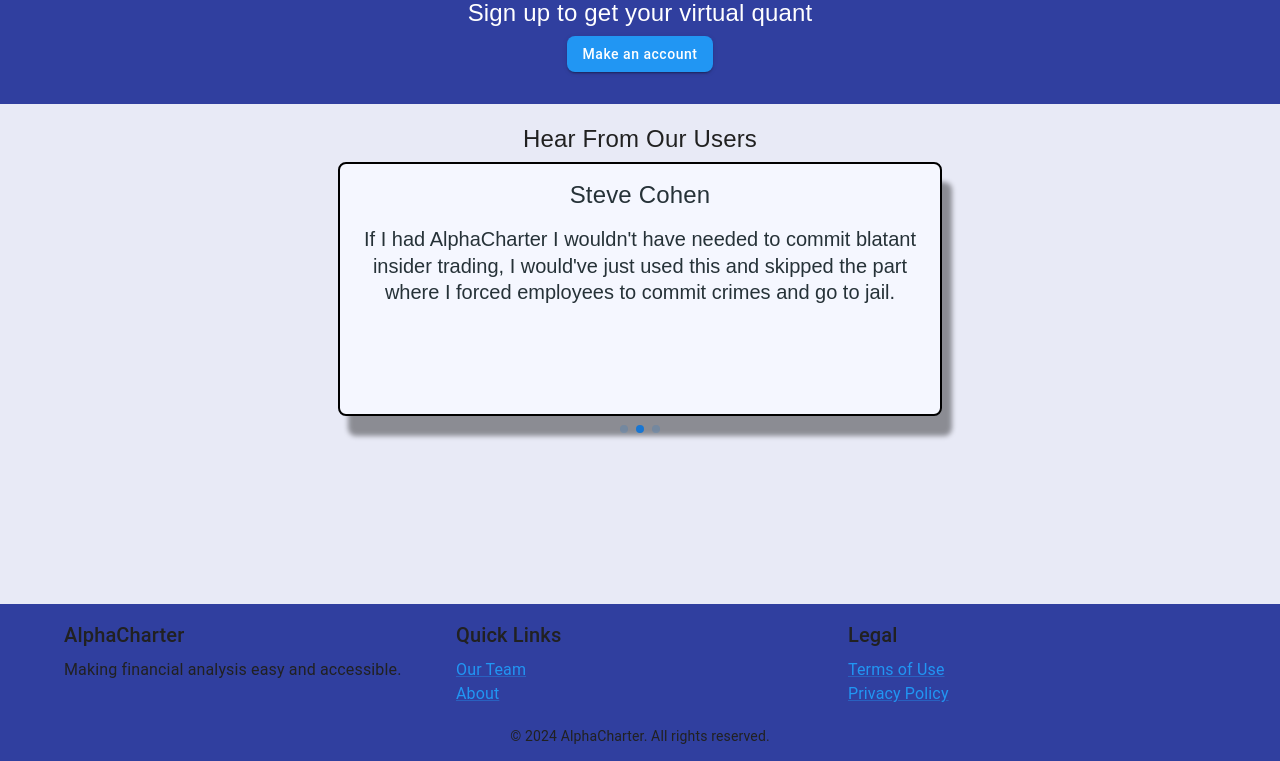
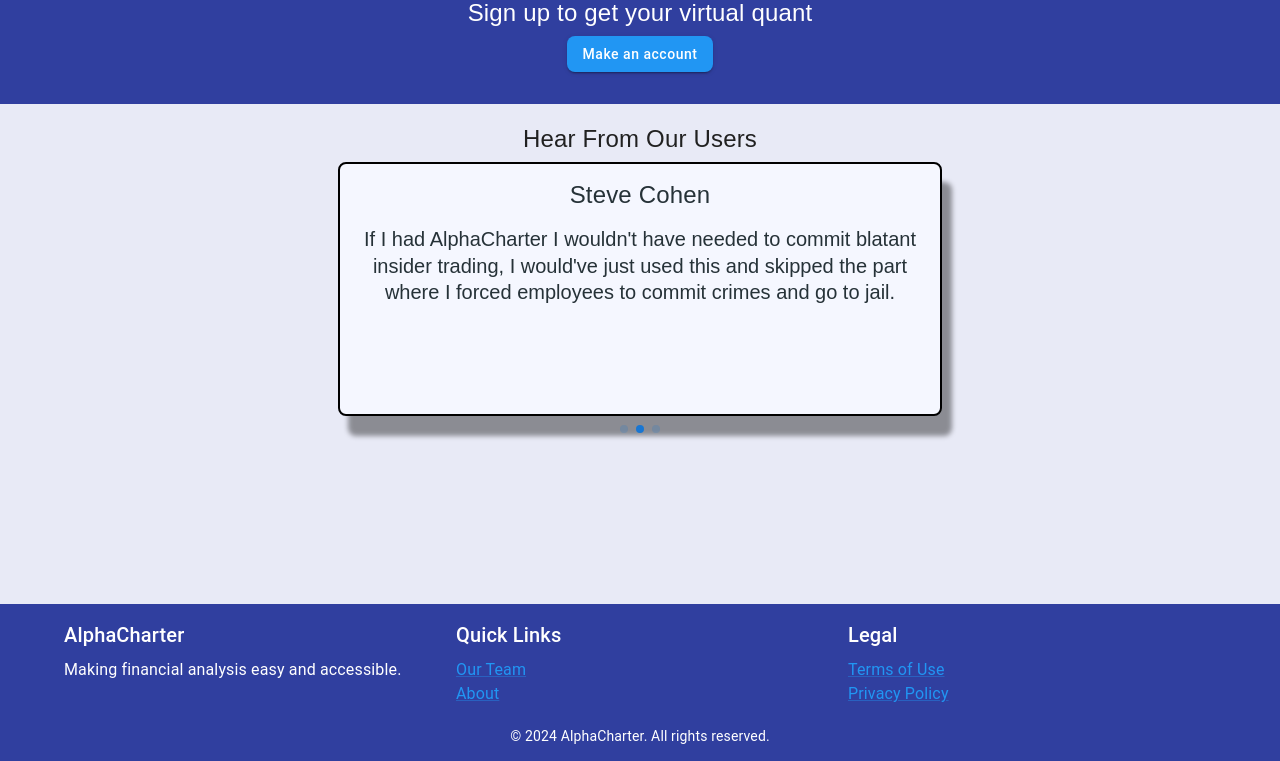
Before and after one commit to SailingSF/alphacharter-frontend, a React (Create React App) app: page / in a window 1280 px wide. Shown: the part 1660-2421 px from the top of the page. Built offline with nearby package versions, Linux system fonts and the light colour scheme.

Commit message:
white text

```diff
--- a/src/components/Footer.jsx
+++ b/src/components/Footer.jsx
@@ -5,7 +5,7 @@
 function Footer() {
     const theme = useTheme();
   return (
-    <Box component="footer" sx={{ backgroundColor: theme.palette.background.dark, padding: '15px 0', bottom: 0}}>
+    <Box component="footer" sx={{ backgroundColor: theme.palette.background.dark, color: theme.palette.text.white, padding: '15px 0', bottom: 0}}>
       <Container maxWidth="lg">
         <Grid container spacing={3}>
           <Grid item xs={12} sm={6} md={4}>
```
